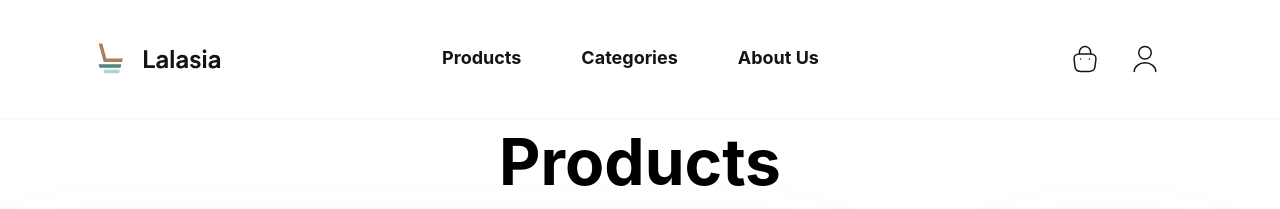
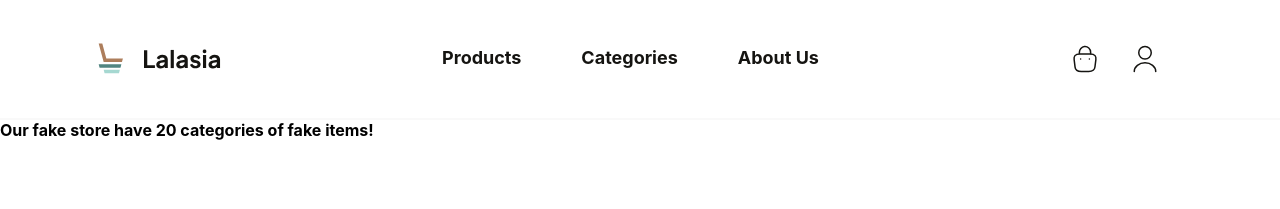
Before and after one commit to d6felix/Metaclass-Project, a React (Create React App) app: page /categories in a window 1280 px wide. Before the commit this address led to /products. Shown: the top 209 px of the page. Built offline with nearby package versions, Linux system fonts and the light colour scheme; no server answers.

Commit message:
added categories mock page

```diff
--- a/src/App/App.tsx
+++ b/src/App/App.tsx
@@ -3,6 +3,7 @@ import { observer } from "mobx-react-lite";
 import { Navigate, Outlet, Route, Routes } from "react-router-dom";
 
 import { Header } from "./components/Header/Header";
+import Categories from "./pages/Categories";
 import Product from "./pages/Product";
 import Products from "./pages/Products";
 
@@ -21,8 +22,9 @@ export const App = () => {
     <Routes>
       <Route path="/" element={<Main />}>
         <Route path="products" element={<Products />}>
-          <Route path={"page/:page"} element={<Products />} />
+          <Route path="page/:page" element={<Products />} />
         </Route>
+        <Route path="categories" element={<Categories />} />
         <Route path="product">
           <Route path=":id" element={<Product />} />
         </Route>
--- a/src/App/components/Header/Header.tsx
+++ b/src/App/components/Header/Header.tsx
@@ -10,11 +10,11 @@ export const Header = () => (
   <header className={classNames(styles.header)}>
     <StoreNameIcon className={classNames(styles.header__icon)} />
     <span className={classNames(styles.header__container_link)}>
-      <Link className={classNames(styles.header__link)} to="/products/page/1">
+      <Link className={classNames(styles.header__link)} to="/products">
         <p className={classNames(styles.header__text)}>Products</p>
         <div className={classNames(styles.header__line)} />
       </Link>
-      <Link className={classNames(styles.header__link)} to="/products">
+      <Link className={classNames(styles.header__link)} to="/categories">
         <p className={classNames(styles.header__text)}>Categories</p>
         <div className={classNames(styles.header__line)} />
       </Link>
--- /dev/null
+++ b/src/App/pages/Categories/Categories.tsx
@@ -0,0 +1,5 @@
+export const Categories: React.FC = () => {
+  return <span>Our fake store have 20 categories of fake items!</span>;
+};
+
+export default Categories;
--- /dev/null
+++ b/src/App/pages/Categories/index.ts
@@ -0,0 +1 @@
+export { default } from "./Categories";
```
Also changed, not shown: src/App/pages/Categories/Categories.module.scss (added).
